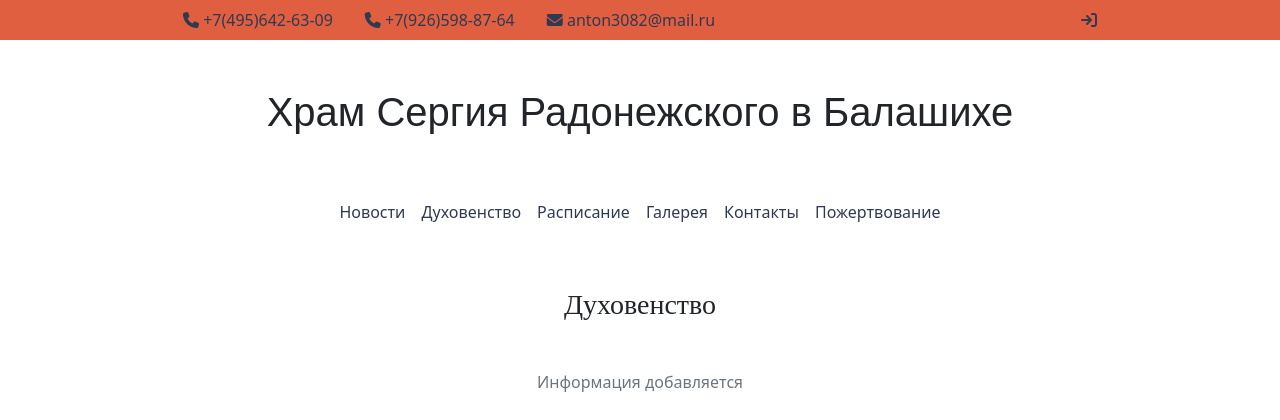
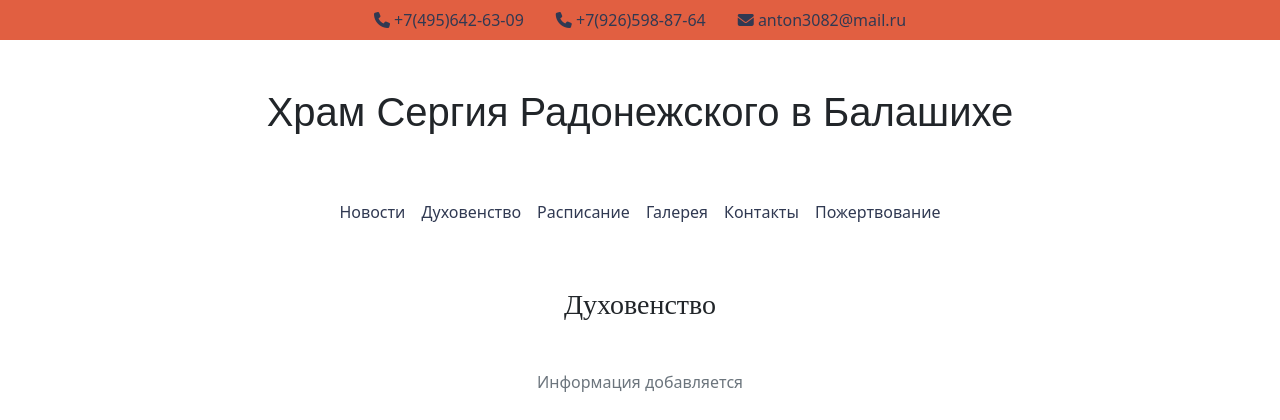
Before and after one commit to alexander-dryannov/sergievskiy, a Django app: page /about/clergy/ in a window 1280 px wide. Shown: the top 420 px of the page. Run offline with Django 4.2, Linux system fonts and the light colour scheme; data that the repository does not hold is empty; some libraries are stand-ins or nearby versions; some web fonts are replaced.

Commit message:
issue 37

```diff
--- a/template/base.html
+++ b/template/base.html
@@ -39,24 +39,6 @@
                     </a>
                 </li>
             </ul>
-            <ul class="nav align-items-center">
-                {% if request.user.is_authenticated %}
-                    <li>
-                        <span>{{ request.user.first_name }} {{ request.user.last_name | slice:":1" }}.</span>
-                    </li>
-                {% endif %}
-                <li class="nav-item">
-                    {% if request.user.is_staff %}
-                        <a class="nav-link" href="#">
-                            <i class="fa-solid fa-arrow-right-from-bracket"></i>
-                        </a>
-                    {% else %}
-                        <a class="nav-link" href="#">
-                            <i class="fa-solid fa-arrow-right-to-bracket"></i>
-                        </a>
-                    {% endif %}
-                </li>
-            </ul>
         </div>
         <h1 class="header-title text-center my-5">Храм Сергия Радонежского в Балашихе</h1>
         <div class="header-middle">
```
